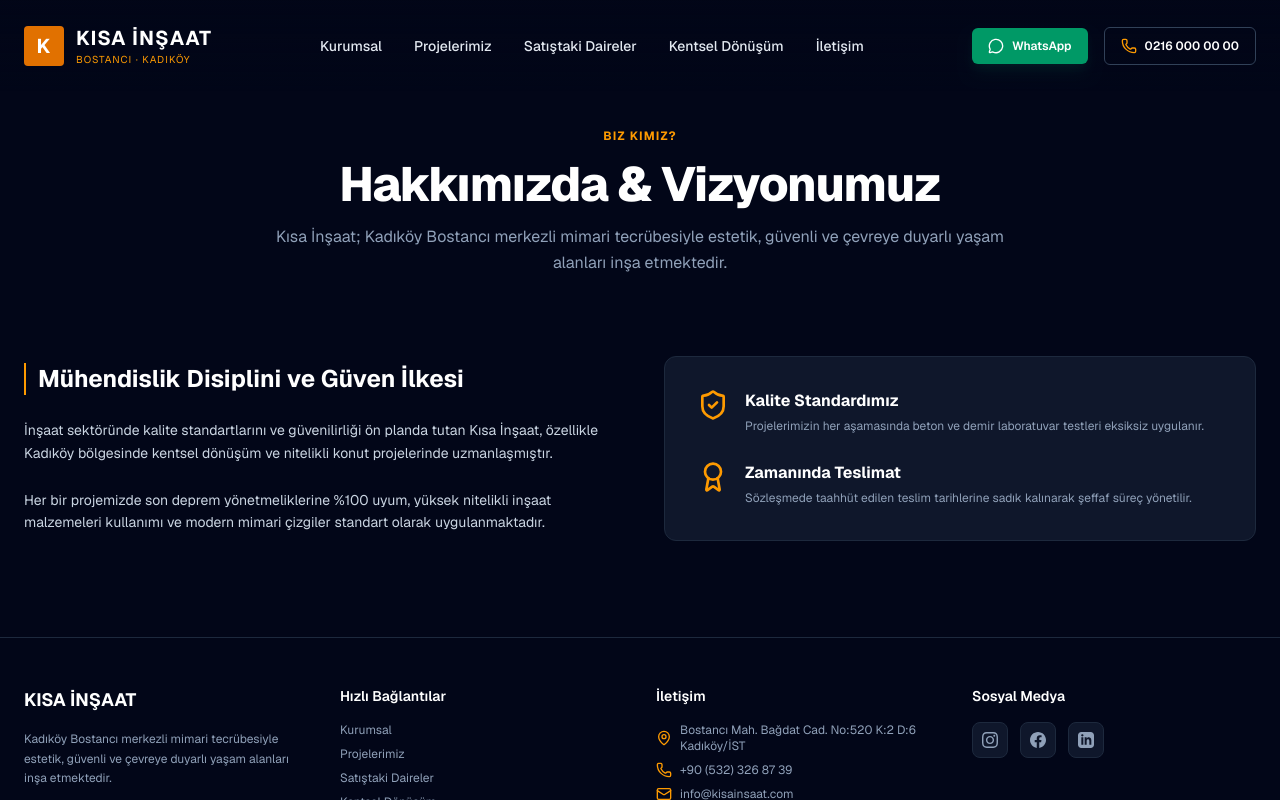
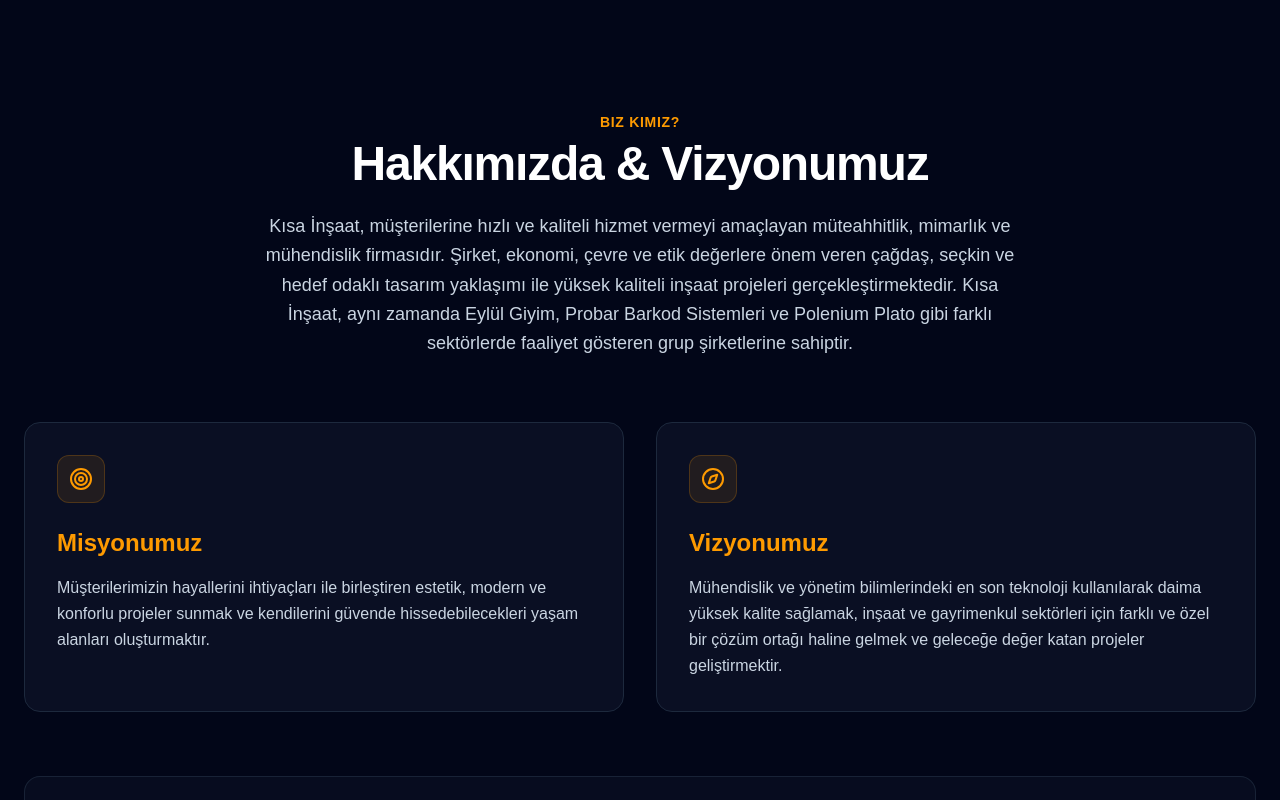
Before and after one commit to kaankisa-primeestate/kisa-insaat-web, a Next.js app: page /kurumsal in a window 1280 px wide. Shown: the top 800 px of the page. Built offline with nearby package versions, Linux system fonts and the light colour scheme.

Commit message:
fix: kurumsal sayfasi metinleri guncellendi

```diff
--- a/src/app/kurumsal/page.tsx
+++ b/src/app/kurumsal/page.tsx
@@ -1,66 +1,81 @@
 import React from "react";
-import Header from "@/components/Header";
-import Footer from "@/components/Footer";
-import { CheckCircle2, ShieldCheck, Award, Users } from "lucide-react";
+import { ShieldCheck, Clock, Target, Compass } from "lucide-react";
 
-export default function CorporatePage() {
+export default function KurumsalPage() {
   return (
-    <div className="bg-slate-950 text-slate-100 min-h-screen font-sans">
-      <Header />
+    <div className="pt-28 pb-20 min-h-screen bg-slate-950 text-white">
+      <div className="max-w-7xl mx-auto px-6">
 
-      <main className="pt-32 pb-24 max-w-7xl mx-auto px-6 space-y-20">
-        {/* Başlık */}
-        <div className="text-center max-w-3xl mx-auto space-y-4">
-          <div className="text-amber-500 text-xs font-bold uppercase tracking-widest">
+        {/* Üst Başlık ve Özet */}
+        <div className="text-center max-w-3xl mx-auto mb-16">
+          <span className="text-amber-500 font-semibold text-sm uppercase tracking-wider block mb-2">
             Biz Kimiz?
-          </div>
-          <h1 className="text-4xl md:text-5xl font-extrabold tracking-tight text-white">
+          </span>
+          <h1 className="text-4xl md:text-5xl font-bold mb-6 tracking-tight">
             Hakkımızda & Vizyonumuz
           </h1>
-          <p className="text-slate-400 text-base leading-relaxed">
-            Kısa İnşaat; Kadıköy Bostancı merkezli mimari tecrübesiyle estetik, güvenli ve çevreye duyarlı yaşam alanları inşa etmektedir.
+          <p className="text-slate-300 text-base md:text-lg leading-relaxed">
+            Kısa İnşaat, müşterilerine hızlı ve kaliteli hizmet vermeyi amaçlayan müteahhitlik, mimarlık ve mühendislik firmasıdır. Şirket, ekonomi, çevre ve etik değerlere önem veren çağdaş, seçkin ve hedef odaklı tasarım yaklaşımı ile yüksek kaliteli inşaat projeleri gerçekleştirmektedir. Kısa İnşaat, aynı zamanda Eylül Giyim, Probar Barkod Sistemleri ve Polenium Plato gibi farklı sektörlerde faaliyet gösteren grup şirketlerine sahiptir.
           </p>
         </div>
 
-        {/* Kurumsal Metin ve Görsel */}
-        <div className="grid grid-cols-1 lg:grid-cols-2 gap-12 items-center">
-          <div className="space-y-6">
-            <h2 className="text-2xl font-bold text-white border-l-2 border-amber-500 pl-3">
-              Mühendislik Disiplini ve Güven İlkesi
-            </h2>
-            <p className="text-slate-300 text-sm leading-relaxed">
-              İnşaat sektöründe kalite standartlarını ve güvenilirliği ön planda tutan Kısa İnşaat, özellikle Kadıköy bölgesinde kentsel dönüşüm ve nitelikli konut projelerinde uzmanlaşmıştır.
-            </p>
-            <p className="text-slate-300 text-sm leading-relaxed">
-              Her bir projemizde son deprem yönetmeliklerine %100 uyum, yüksek nitelikli inşaat malzemeleri kullanımı ve modern mimari çizgiler standart olarak uygulanmaktadır.
+        {/* Detay Kartları */}
+        <div className="grid grid-cols-1 md:grid-cols-2 gap-8 mb-16">
+          {/* Sol Kolon - Misyonumuz */}
+          <div className="bg-slate-900/60 p-8 rounded-2xl border border-slate-800 flex flex-col justify-between">
+            <div>
+              <div className="w-12 h-12 rounded-xl bg-amber-500/10 border border-amber-500/20 flex items-center justify-center text-amber-500 mb-6">
+                <Target className="w-6 h-6" />
+              </div>
+              <h2 className="text-2xl font-bold mb-4 text-amber-500">Misyonumuz</h2>
+              <p className="text-slate-300 leading-relaxed text-sm md:text-base">
+                Müşterilerimizin hayallerini ihtiyaçları ile birleştiren estetik, modern ve konforlu projeler sunmak ve kendilerini güvende hissedebilecekleri yaşam alanları oluşturmaktır.
               </p>
             </div>
+          </div>
 
-          <div className="bg-slate-900 p-8 rounded-xl border border-slate-800 space-y-6">
+          {/* Sağ Kolon - Vizyonumuz */}
+          <div className="bg-slate-900/60 p-8 rounded-2xl border border-slate-800 flex flex-col justify-between">
+            <div>
+              <div className="w-12 h-12 rounded-xl bg-amber-500/10 border border-amber-500/20 flex items-center justify-center text-amber-500 mb-6">
+                <Compass className="w-6 h-6" />
+              </div>
+              <h2 className="text-2xl font-bold mb-4 text-amber-500">Vizyonumuz</h2>
+              <p className="text-slate-300 leading-relaxed text-sm md:text-base">
+                Mühendislik ve yönetim bilimlerindeki en son teknoloji kullanılarak daima yüksek kalite sağlamak, inşaat ve gayrimenkul sektörleri için farklı ve özel bir çözüm ortağı haline gelmek ve geleceğe değer katan projeler geliştirmektir.
+              </p>
+            </div>
+          </div>
+        </div>
+
+        {/* Değerler / Kalite Standartları Kutuları */}
+        <div className="grid grid-cols-1 md:grid-cols-2 gap-6 bg-slate-900/40 border border-slate-800/80 rounded-2xl p-8">
           <div className="flex items-start gap-4">
-              <ShieldCheck className="w-8 h-8 text-amber-500 shrink-0" />
+            <div className="p-3 bg-amber-500/10 border border-amber-500/20 rounded-xl text-amber-500 shrink-0">
+              <ShieldCheck className="w-6 h-6" />
+            </div>
             <div>
-                <h3 className="text-base font-bold text-white">Kalite Standardımız</h3>
-                <p className="text-xs text-slate-400 leading-relaxed mt-1">
-                  Projelerimizin her aşamasında beton ve demir laboratuvar testleri eksiksiz uygulanır.
+              <h3 className="text-lg font-bold mb-1">Kalite Standardımız</h3>
+              <p className="text-slate-400 text-sm">
+                Projelerimizin her aşamasında beton ve demir laboratuvar testleri eksiksiz uygulanır, son deprem yönetmeliklerine %100 uyum sağlanır.
               </p>
             </div>
           </div>
 
           <div className="flex items-start gap-4">
-              <Award className="w-8 h-8 text-amber-500 shrink-0" />
+            <div className="p-3 bg-amber-500/10 border border-amber-500/20 rounded-xl text-amber-500 shrink-0">
+              <Clock className="w-6 h-6" />
+            </div>
             <div>
-                <h3 className="text-base font-bold text-white">Zamanında Teslimat</h3>
-                <p className="text-xs text-slate-400 leading-relaxed mt-1">
-                  Sözleşmede taahhüt edilen teslim tarihlerine sadık kalınarak şeffaf süreç yönetilir.
+              <h3 className="text-lg font-bold mb-1">Zamanında Teslimat</h3>
+              <p className="text-slate-400 text-sm">
+                Sözleşmede taahhüt edilen teslim tarihlerine sadık kalınarak şeffaf ve güvenilir süreç yönetilir.
               </p>
             </div>
           </div>
         </div>
+
       </div>
-      </main>
-
-      <Footer />
     </div>
   );
 }
```
Lines whose indentation alone changed are shown as unchanged.
